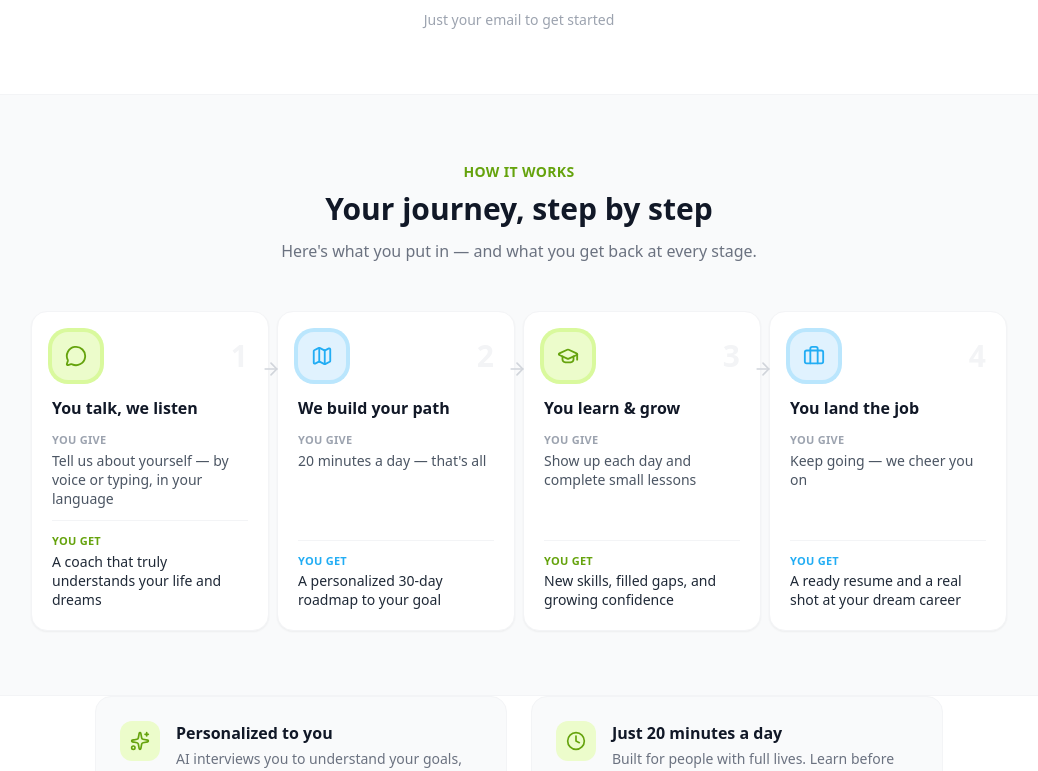
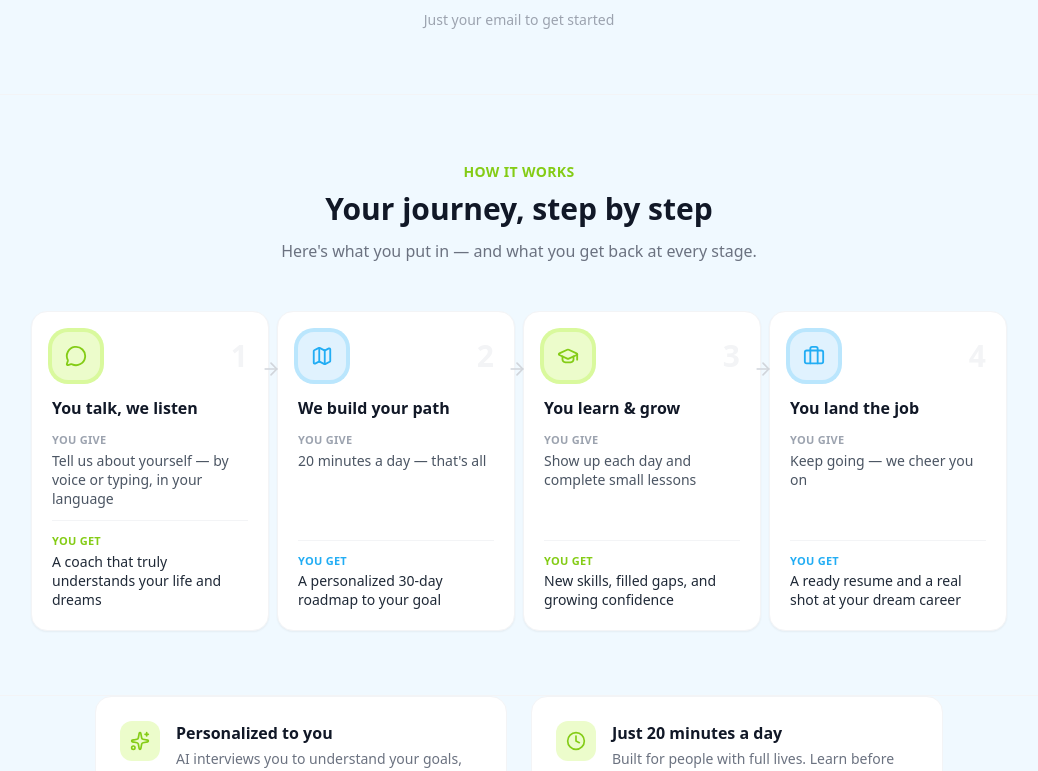
Before and after one commit to evafbuser-afk/desde-cero, a React (Vite) app: page / in a window 1280 px wide. Shown: the part 447-1218 px from the top of the page, without its empty margins (121-1159 px from the left). Built offline with nearby package versions, Linux system fonts and the light colour scheme; no server answers.

Commit message:
Brighter lime green + super-light-blue page background

```diff
--- a/index.html
+++ b/index.html
@@ -11,6 +11,19 @@
         theme: {
           extend: {
             colors: {
+              // Lighter, brighter green
+              lime: {
+                50: '#f7fee7',
+                100: '#ecfccb',
+                200: '#d9f99d',
+                300: '#bef264',
+                400: '#a3e635',
+                500: '#a3e635',
+                600: '#84cc16',
+                700: '#65a30d',
+                800: '#4d7c0f',
+                900: '#3f6212'
+              },
               // Remap "teal" to an even lighter, brighter blue
               teal: {
                 50: '#f0f9ff',
--- a/src/index.css
+++ b/src/index.css
@@ -5,4 +5,5 @@ body {
   margin: 0;
   font-family: system-ui, -apple-system, sans-serif;
   -webkit-font-smoothing: antialiased;
+  background: #f0f9ff;
 }
--- a/src/pages/Auth.tsx
+++ b/src/pages/Auth.tsx
@@ -27,7 +27,7 @@ export function Auth() {
   }
 
   return (
-    <div className="min-h-screen bg-gray-50 flex flex-col items-center justify-center px-4">
+    <div className="min-h-screen bg-sky-50 flex flex-col items-center justify-center px-4">
       <div className="w-full max-w-md">
         <div className="text-center mb-8">
           <Logo size="lg" />
--- a/src/pages/Dashboard.tsx
+++ b/src/pages/Dashboard.tsx
@@ -70,7 +70,7 @@ export function Dashboard() {
   ]
 
   return (
-    <div className="min-h-screen bg-gray-50 flex flex-col">
+    <div className="min-h-screen bg-sky-50 flex flex-col">
       {/* Header */}
       <header className="bg-white border-b border-gray-100 px-6 py-4">
         <div className="max-w-3xl mx-auto flex items-center justify-between">
--- a/src/pages/Landing.tsx
+++ b/src/pages/Landing.tsx
@@ -12,7 +12,7 @@ export function Landing() {
   const { t } = useLang()
 
   return (
-    <div className="min-h-screen bg-white">
+    <div className="min-h-screen bg-sky-50">
       {/* Nav */}
       <nav className="flex items-center justify-between px-6 py-4 border-b border-gray-100">
         <Logo size="md" />
@@ -50,7 +50,7 @@ export function Landing() {
       </section>
 
       {/* Storyboard — how it works */}
-      <div className="bg-gray-50 border-y border-gray-100">
+      <div className="border-y border-gray-100">
         <Storyboard />
       </div>
 
@@ -62,7 +62,7 @@ export function Landing() {
             return (
               <div
                 key={f.title}
-                className="flex gap-4 p-6 rounded-2xl border border-gray-100 bg-gray-50 hover:border-teal-200 transition-colors"
+                className="flex gap-4 p-6 rounded-2xl border border-gray-100 bg-white hover:border-teal-200 transition-colors"
               >
                 <div className="w-10 h-10 rounded-xl bg-lime-100 flex items-center justify-center shrink-0">
                   <Icon size={20} className="text-lime-600" />
--- a/src/pages/Onboarding.tsx
+++ b/src/pages/Onboarding.tsx
@@ -162,7 +162,7 @@ export function Onboarding() {
   }
 
   return (
-    <div className="min-h-screen bg-gray-50 flex flex-col">
+    <div className="min-h-screen bg-sky-50 flex flex-col">
       {/* Header */}
       <header className="bg-white border-b border-gray-100 px-4 py-3 flex items-center justify-between">
         <div className="flex items-center gap-3">
```
